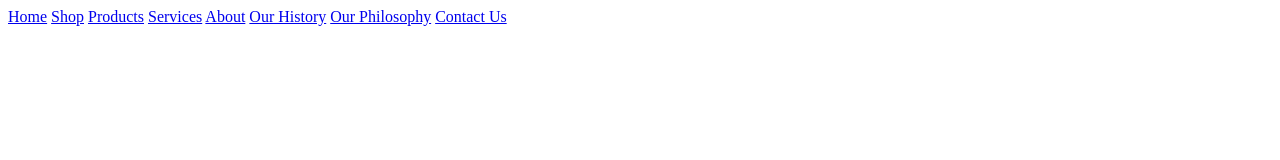
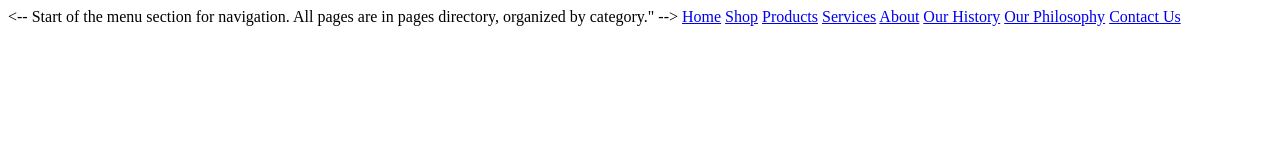
Before and after one commit to regier/CloudFund19_2017074, a plain HTML site: page index.html in a window 1280 px wide. Drawn offline with Linux system fonts and the light colour scheme.

Commit message:
Added comments on nav/menu section.

```diff
--- a/index.html
+++ b/index.html
@@ -11,7 +11,7 @@ Feel free to reuse anything in this documents.
 It comes with no warranty at all.
 First edited on 14/05/2020
 
-Current version is 2020.05.16.19.16
+Current version is 2020.05.16.19.42
 
 -->
 
@@ -84,6 +84,9 @@ Current version is 2020.05.16.19.16
 <body>
 
     <nav>
+
+<-- Start of the menu section for navigation. All pages are in pages directory, organized by category." -->
+
         <a href="index.html">Home</a>
         <a href="pages/shop/shop.html">Shop</a>
             <a href="pages/shop/products.html">Products</a>
```
